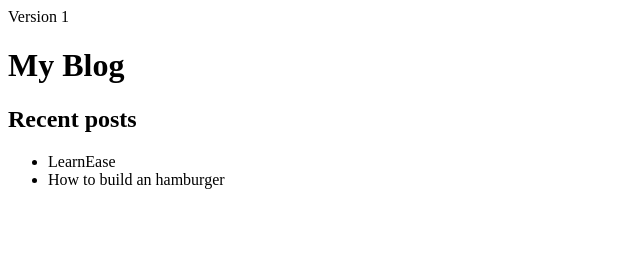
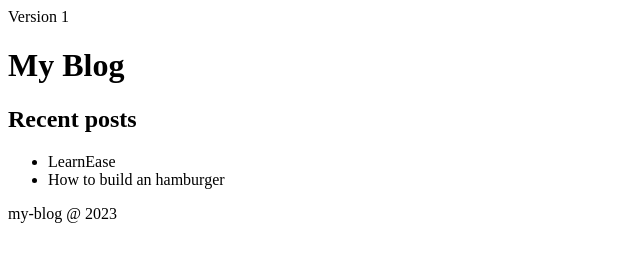
Before and after one commit to unclebay143/my-blog, a plain HTML site: page index.html in a window 1280 px wide. Shown: the whole page, without its empty margins (0-640 px from the left). Drawn offline with Linux system fonts and the light colour scheme.

Commit message:
Added footer

```diff
--- a/index.html
+++ b/index.html
@@ -15,5 +15,7 @@
       <li>LearnEase</li>
       <li>How to build an hamburger</li>
     </ul>
+
+    <footer>my-blog @ 2023</footer>
   </body>
 </html>
```
